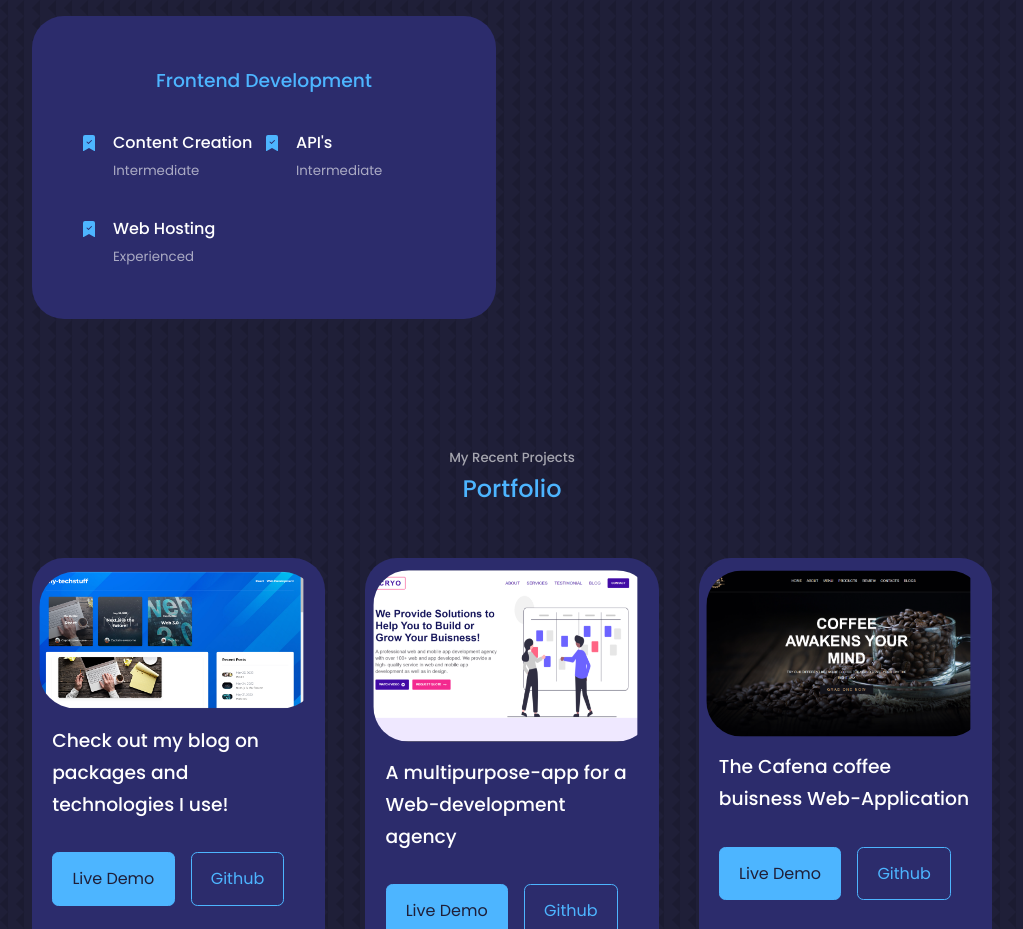
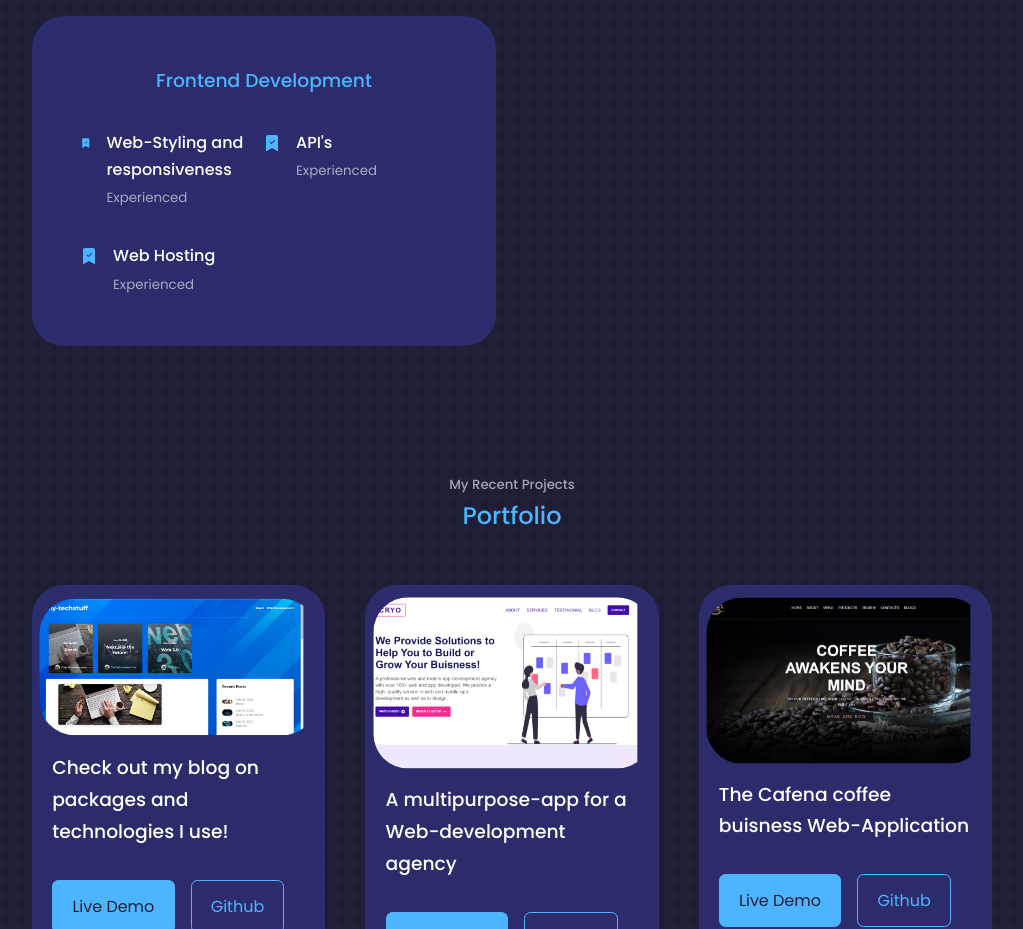
Before and after one commit to Captain-awesome619/portfolio, a React (Create React App) app: page / in a window 1280 px wide. Shown: the part 2160-3089 px from the top of the page, without its empty margins (128-1151 px from the left). Built offline with nearby package versions, Linux system fonts and the light colour scheme.

Commit message:
initial commit

```diff
--- a/src/components/experience/Experience.jsx
+++ b/src/components/experience/Experience.jsx
@@ -82,15 +82,15 @@ const Experience = () => {
           <article className="experience__details">
             <BsBookmarkCheckFill className='experience__details-icon' />
 <div>
-            <h4>Content Creation</h4>
-            <small className="text-light">Intermediate</small>
+            <h4>Web-Styling and responsiveness</h4>
+            <small className="text-light">Experienced</small>
             </div>
             </article>
           <article className="experience__details">
             <BsBookmarkCheckFill className='experience__details-icon' />
             <div>
             <h4>API's</h4>
-            <small className="text-light">Intermediate</small>
+            <small className="text-light">Experienced</small>
         </div>
             </article>
           <article className="experience__details">
--- a/src/components/portfolio/Portfolio.jsx
+++ b/src/components/portfolio/Portfolio.jsx
@@ -15,17 +15,16 @@ import IMG5 from "../../assets/blog.png"
   const [element,controls] = UseScroll();
     return (
       <motion.section id='portfolio'
-      ref={element}
-      variants={experienceanimations}
-        transition={{type: "tween" ,duration: 0.5, }}
-        animate = {controls}
+
       >
         <h5>My Recent Projects</h5>
         <h2>Portfolio</h2>
 
         <motion.div className="container portfolio__container"
-
-        >
+ ref={element}
+ variants={experienceanimations}
+   transition={{type: "tween" ,duration: 0.5, }}
+   animate = {controls} >
           {
             data.map(({id, image, title, github, demo}) => {
               return (
```
